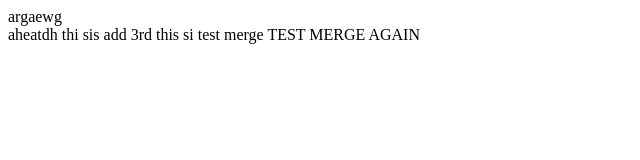
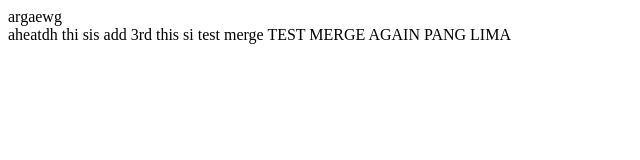
Before and after one commit to SirEchoDev/jerichogittestttt, a plain HTML site: page index.html in a window 1280 px wide. Shown: the full height of the page, 0-640 px from the left. Drawn offline with Linux system fonts and the light colour scheme.

Commit message:
COOMIT 5

```diff
--- a/index.html
+++ b/index.html
@@ -18,5 +18,7 @@
     this si test merge
 
     TEST MERGE AGAIN
+
+    PANG LIMA
 </body>
 </html>
```
